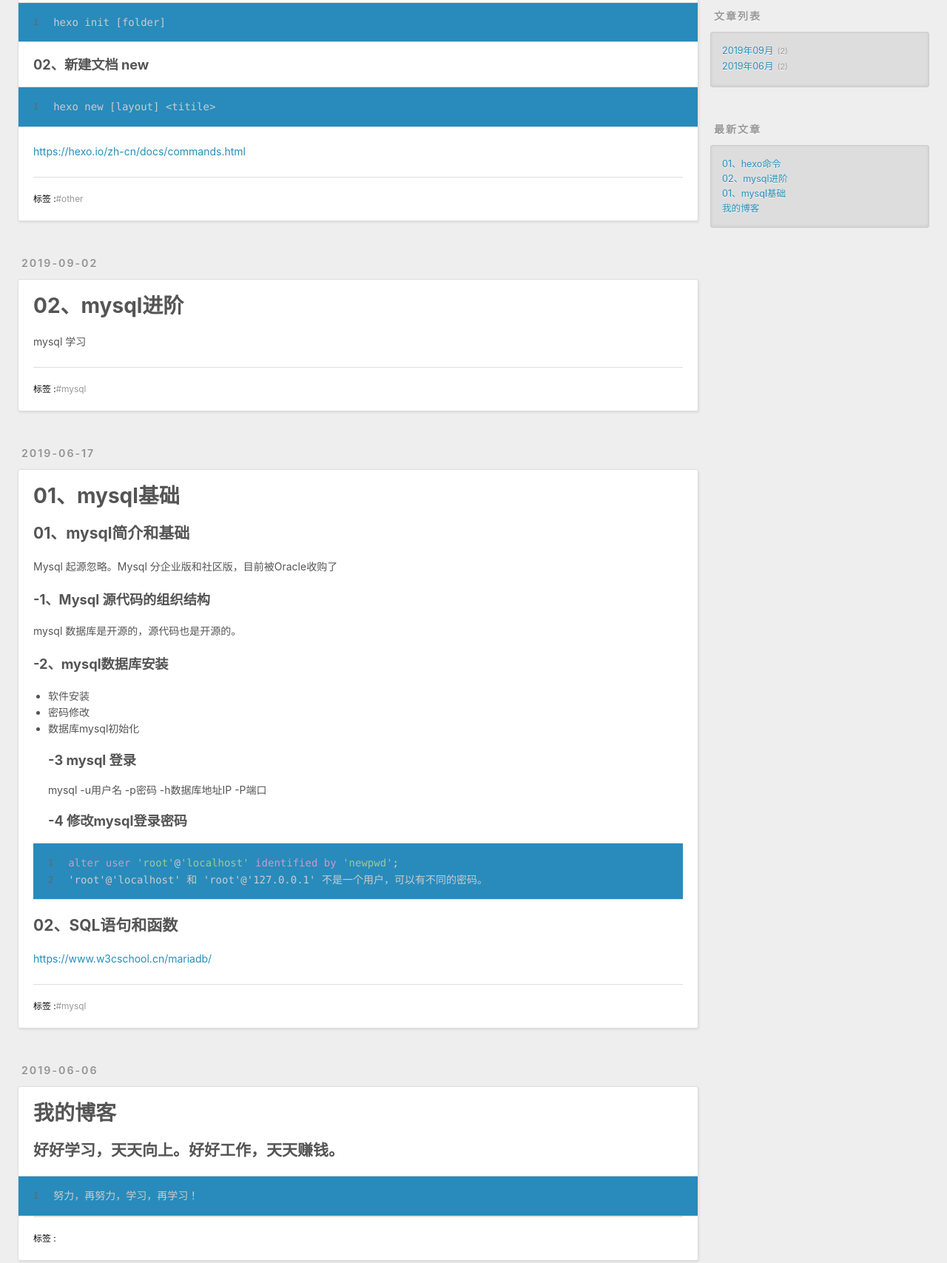
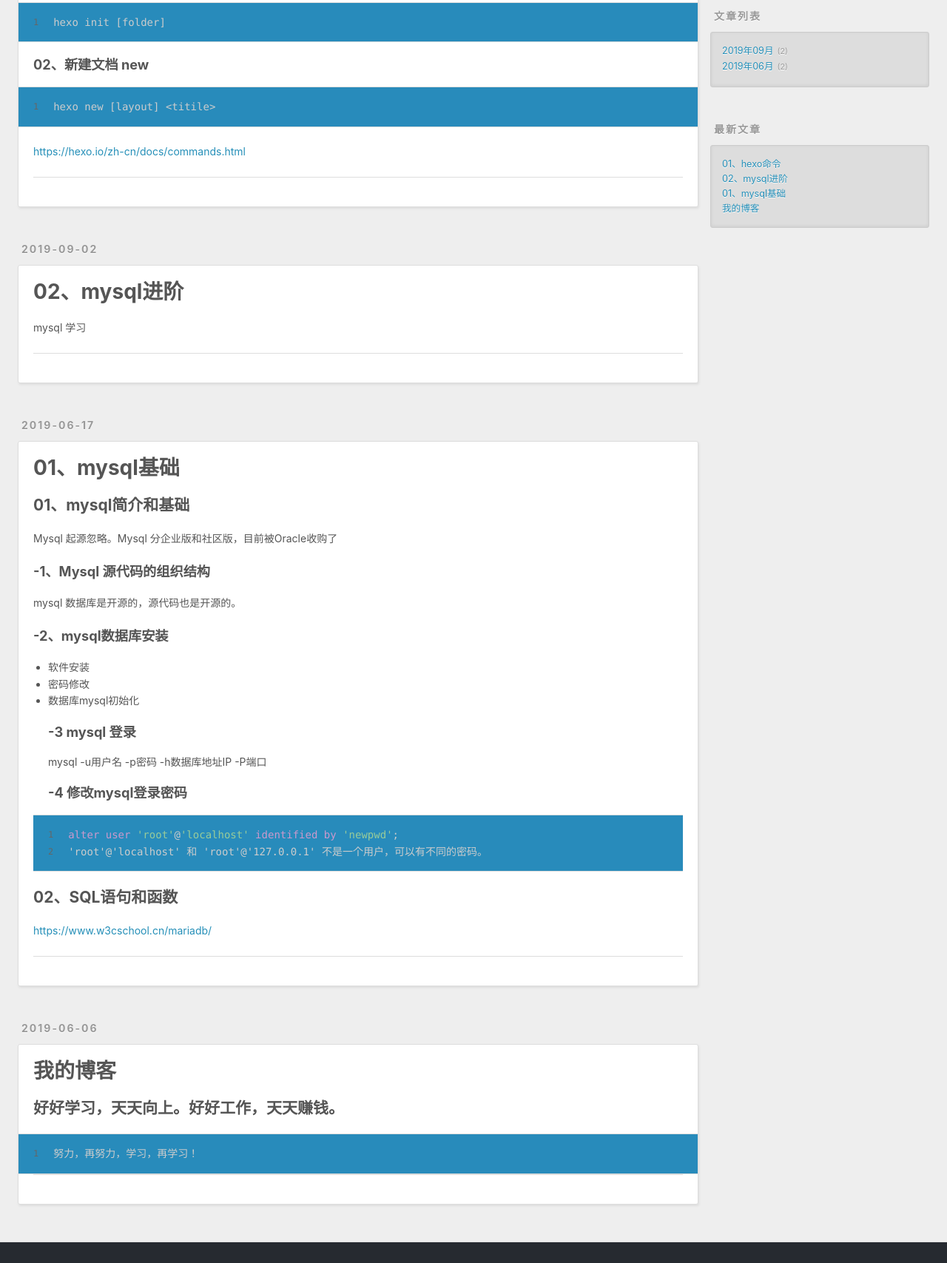
Before and after one commit to xingyankeji/xingyankeji.github.io, a plain HTML site: page index.html in a window 1280 px wide. Shown: the part 276-1983 px from the top of the page at 74% size. Drawn offline with nearby package versions, Linux system fonts and the light colour scheme.

Commit message:
Site updated: 2019-09-02 15:53:52

```diff
--- a/index.html
+++ b/index.html
@@ -84,10 +84,8 @@
 
     </div>
     <footer class="article-footer">
-      <!-- <a data-url="https://xingyankeji.github.io/2019/09/02/other/01、hexo命令/" data-id="ck023vdhc0004r83rlaa19en4" class="article-share-link">分享</a> -->
+      <!-- <a data-url="https://xingyankeji.github.io/2019/09/02/other/01、hexo命令/" data-id="ck023xtu00004kg3rfw737k4d" class="article-share-link">分享</a> -->
 
-      <span style="float:left">标签 :</span>
-  <ul class="article-tag-list"><li class="article-tag-list-item"><a class="article-tag-list-link" href="/tags/other/">other</a></li></ul>
 
     </footer>
   </div>
@@ -123,10 +121,8 @@
 
     </div>
     <footer class="article-footer">
-      <!-- <a data-url="https://xingyankeji.github.io/2019/09/02/mysql/02、mysql进阶/" data-id="ck023vdh70001r83r9urcf7or" class="article-share-link">分享</a> -->
+      <!-- <a data-url="https://xingyankeji.github.io/2019/09/02/mysql/02、mysql进阶/" data-id="ck023xttw0001kg3rl8a2zzps" class="article-share-link">分享</a> -->
 
-      <span style="float:left">标签 :</span>
-  <ul class="article-tag-list"><li class="article-tag-list-item"><a class="article-tag-list-link" href="/tags/mysql/">mysql</a></li></ul>
 
     </footer>
   </div>
@@ -171,10 +167,8 @@
 
     </div>
     <footer class="article-footer">
-      <!-- <a data-url="https://xingyankeji.github.io/2019/06/17/mysql/01、mysql基础/" data-id="ck023vdh80002r83rpih1mvff" class="article-share-link">分享</a> -->
+      <!-- <a data-url="https://xingyankeji.github.io/2019/06/17/mysql/01、mysql基础/" data-id="ck023xttx0002kg3rbiqwlpad" class="article-share-link">分享</a> -->
 
-      <span style="float:left">标签 :</span>
-  <ul class="article-tag-list"><li class="article-tag-list-item"><a class="article-tag-list-link" href="/tags/mysql/">mysql</a></li></ul>
 
     </footer>
   </div>
@@ -211,9 +205,9 @@
 
     </div>
     <footer class="article-footer">
-      <!-- <a data-url="https://xingyankeji.github.io/2019/06/06/我的博客/" data-id="ck023vdgr0000r83r2e25qlfl" class="article-share-link">分享</a> -->
+      <!-- <a data-url="https://xingyankeji.github.io/2019/06/06/我的博客/" data-id="ck023xtth0000kg3r3xskupth" class="article-share-link">分享</a> -->
 
-      <span style="float:left">标签 :</span>
+
     </footer>
   </div>
 
```
Also changed, not shown: 2019/06/06/我的博客/index.html (+2 -2 lines), 2019/06/17/mysql/01、mysql基础/index.html (+1 -3 lines), 2019/09/02/mysql/02、mysql进阶/index.html (+1 -3 lines), 2019/09/02/other/01、hexo命令/index.html (+1 -3 lines).
